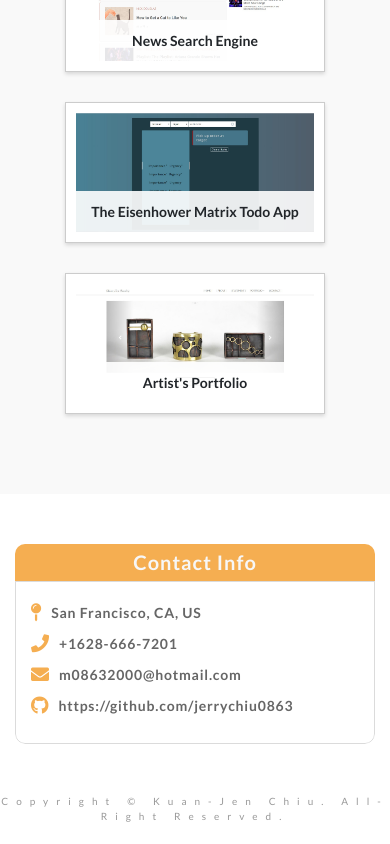
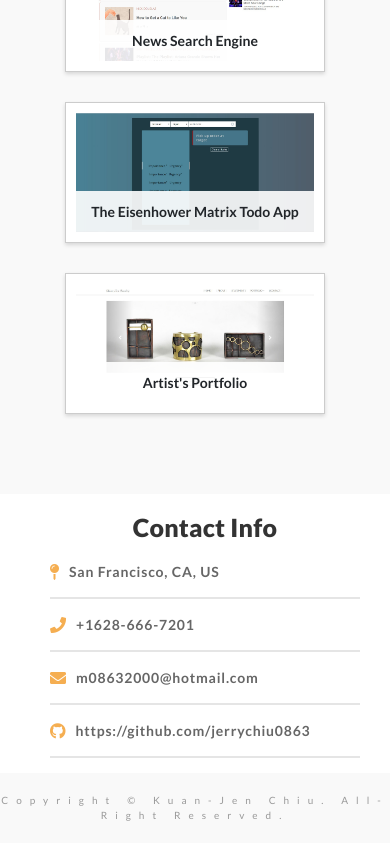
Before and after one commit to jerrychiu0863/Jerry__Chiu, a React (Create React App) app: page / in a window 390 px wide. Shown: the part 2342-3186 px from the top of the page. Built offline with nearby package versions, Linux system fonts and the light colour scheme.

Commit message:
rebuild contact section

```diff
--- a/src/components/Contact.jsx
+++ b/src/components/Contact.jsx
@@ -1,5 +1,6 @@
 import React, { Component } from 'react';
 import '../css/Contact.css';
+//import keyboard from '../assets/keyboard.jpg';
 
 const contactLists = [
   {
@@ -40,18 +41,21 @@ class Contact extends Component {
   render() {
     return (
       <div
-        className="Contact container"
+        className="Contact"
+        style={{overflow: 'hidden'}}
         id="contact"
       >
-        <div className="Contact__card row">
-        <div className="Contact__left col-12 col-sm-5">
-          <p>Contact Info</p>
+        <div className="row">
+        <div className="Contact__left col-0 col-sm-0 col-md-6">
         </div>
-        <div className="Contact__right col-12 col-sm-7">
+        <div className="Contact__right col-12 col-sm-12 col-md-6 container">
+          <span className="Contact__right--header">
+            Contact Info
+          </span>
           <ul className="Contact__list">
             {this.renderContactInfo(contactLists)}
           </ul>
-         </div>
+        </div>
       </div>
     </div>
    );
--- a/src/css/Contact.css
+++ b/src/css/Contact.css
@@ -1,51 +1,42 @@
 .Contact {
   text-align: center;
-  margin: 50px auto;
-}
-
-.Contact__card {
-  overflow: hidden;
-  border-radius: 10px;
-  margin: 0 auto;
-  max-width: 480px;
-  height: 250px;
-  box-shadow: 0 2px 4px rgba(0,0,0,.24);
 }
 
 .Contact__left {
-  position: relative;
-  background: #f5ae51;
-  -webkit-clip-path: polygon(0% 0%, 75% 0%, 100% 50%, 75% 100%, 0% 100%);
-  clip-path: polygon(0% 0%, 75% 0%, 100% 50%, 75% 100%, 0% 100%);
+  background-image: url("../assets/keyboard.jpg");
+  background-size: cover;
+  max-height: 300px;
 }
 
-.Contact__left p {
-  width: 100%;
+.Contact__right {
+  padding: 15px 0 0 40px;
+}
+
+.Contact__right--header {
+  text-align: center;
+  font-size: 25px;
+  color: #333;
+  font-weight: 900;
   margin: 0;
-  color: #f7f7f7;
-  letter-spacing: 1px;
-  font-size: 20px;
-  font-weight: 700;
-  position: absolute;
-  top: 50%;
-  left: 50%;
-  transform: translate(-50%, -50%);
+  letter-spacing: .2px;
 }
 
 .Contact__list {
-  margin: 65px 20px 0 15px;
+  margin-bottom: 15px;
+  max-width: 400px;
 }
 
 .Contact__list--item {
+  border-bottom: 2px solid rgba(0,0,0,.1);
   list-style: none;
   display: flex;
   justify-content: flex-start;
   align-items: center;
-  margin-bottom: 10px;
+  padding: 15px 0;
 }
 
 .Contact__list--icon {
-  font-size: 18px;
+  font-size: 16px;
   color: #f5ae51;
   margin-right: 10px;
 }
@@ -57,34 +48,27 @@
   font-size: 14px;
 }
 
-/*Mobile devices*/
-@media only screen and (max-width: 576px) {
-  .Contact__card {
-    box-shadow: none;
-    max-width: auto;
-    height: 200px;
-    /*border: 1px solid rgba(0,0,0,.14);*/
-  }
-
+/*Hide image*/
+@media only screen and (max-width: 768px) {
   .Contact__left {
-    -webkit-clip-path: none;
-    clip-path: none;
-    padding: 15px 0;
-  }
-
-  .Contact__right {
-    border: 1px solid rgba(0,0,0,.14);
-    border-radius: 10px;
-    border-top-left-radius: 0;
-    border-top-right-radius: 0;
+    display: none;
   }
 
   .Contact__list {
-    margin: 20px auto;
+    margin: 0 auto 15px auto;
+    max-width: 350px;
+  }
+}
+
+/*Mobile devices*/
+@media only screen and (max-width: 576px) {
+  .Contact__right {
+    padding: 15px 0 0 20px;
   }
 
-  .Contact__list--item {
-
+  .Contact__list {
+    margin: 0 auto 15px auto;
+    max-width: 310px;
   }
 
   .Contact__list--info {
@@ -94,8 +78,12 @@
 
 /*X-small Mobile devices*/
 @media only screen and (max-width: 376px) {
-  .Contact__list--icon {
-    font-size: 16px;
+  .Contact__right {
+    padding: 15px 0 0 0;
+  }
+
+  .Contact__list {
+    max-width: 290px;
   }
 
   .Contact__list--info {
--- a/src/css/Footer.css
+++ b/src/css/Footer.css
@@ -1,11 +1,13 @@
 .Footer {
   text-align: center;
-  margin: 20px 0;
+  padding: 20px 0;
   font-size: 14px;
   color: #999;
+  background: #f9f9f9;
 }
 
 .Footer-copyright {
   letter-spacing: 8px;
+  margin: 0;
   font-size: 10px;
 }
```
Also changed, not shown: src/assets/keyboard.jpg (added).
